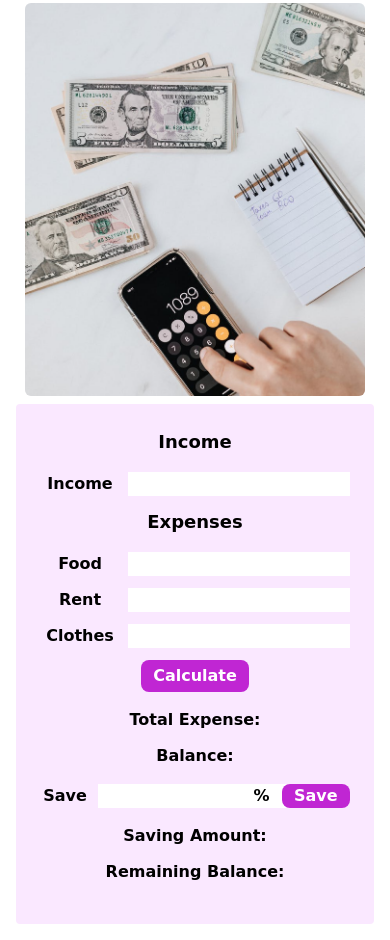
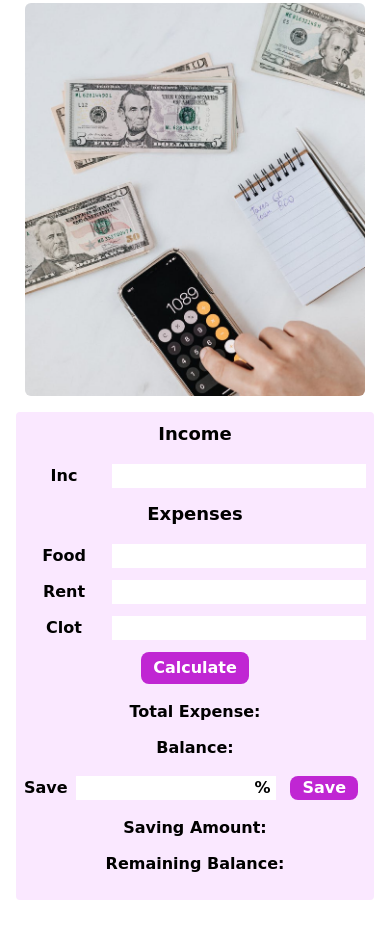
Before and after one commit to shihabuddin-dev/money-master, a plain HTML site: page index.html in a window 390 px wide. Shown: the part 65-1005 px from the top of the page. After the commit the page ends 981 px from the top, so only its background shows below. Drawn offline with nearby package versions, Linux system fonts and the light colour scheme.

Commit message:
i have fixed new errors

```diff
--- a/index.html
+++ b/index.html
@@ -18,15 +18,16 @@
 
     <!-- Main section starts Here -->
     <main class="container mx-auto p-4">
-        <section class="grid grid-cols-1 md:grid-cols-2 gap-2">
+        <section class="grid grid-cols-1 md:grid-cols-2 gap-4 sm:gap-2">
             <div>
                 <img class="w-[95%] mx-auto max-h-screen rounded-md" src="assets/money.png" alt="Money">
             </div>
-            <div class="bg-fuchsia-100 p-6 rounded">
+            <div class="bg-fuchsia-100 p-2 md:p-6 rounded">
                 <div class="text-center">
                     <h5 class="text-lg font-bold mb-4">Income</h5>
                     <div class="mb-3 flex items-center">
-                        <label for="income" class="font-bold mr-2 w-20">Income</label>
+                        <label for="income" class="font-bold mr-2 w-20">Inc<span
+                                class="hidden sm:inline">ome</span></label>
                         <input type="number" class="flex-grow form-input" id="income">
                     </div>
                     <h5 class="text-lg font-bold mb-4">Expenses</h5>
@@ -39,7 +40,8 @@
                         <input type="number" class="flex-grow form-input" id="rent">
                     </div>
                     <div class="mb-3 flex items-center">
-                        <label for="clothes" class="font-bold mr-2 w-20">Clothes</label>
+                        <label for="clothes" class="font-bold mr-2 w-20">Clot<span
+                                class="hidden sm:inline">hes</span></label>
                         <input type="number" class="flex-grow form-input" id="clothes">
                     </div>
                     <button id="calculate-btn" class="btn bg-fuchsia-600 text-white py-1 px-3 rounded-lg font-bold"
@@ -50,7 +52,7 @@
                     </div>
 
                     <div class="mb-3 flex items-center">
-                        <label for="save" class="font-bold mr-2 w-20">Save</label>
+                        <label for="save" class="font-bold mr-2 sm:w-20">Save</label>
                         <div class="w-1/2">
                             <input type="number" class="form-input" id="save">
                         </div>
--- a/style.css
+++ b/style.css
@@ -2,7 +2,7 @@
 
 .merienda-font {
     font-family: "Merienda", cursive;
-  }
+}
 
 /* Remove spinner arrows for WebKit browsers (Chrome, Safari, Edge, Opera) */
 input[type="number"]::-webkit-outer-spin-button,
```
